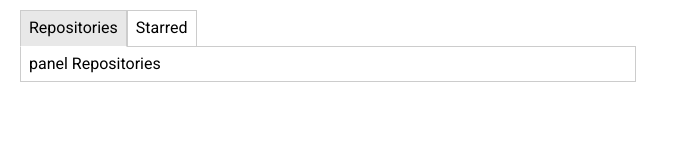
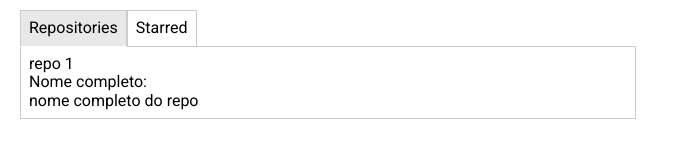
Before and after one commit to GuilhermeCostaDF/apigithub, a React (Create React App) app: page / in a window 1280 px wide. Shown: the part 244-402 px from the top of the page, without its empty margins (0-682 px from the left). Built offline with nearby package versions, Linux system fonts and the light colour scheme.

Commit message:
criando context api para consumir as infos da api

```diff
--- a/src/App.js
+++ b/src/App.js
@@ -2,16 +2,18 @@ import Layout from "./Components/layout";
 import Profile from "./Components/profile";
 import Repositories from "./Components/repos";
 import  {ResetCSS } from "./global/resetCSS"
+import GithubProvider from "./providers/github-provider";
 
 function App() {
   return(
     <main>
+      <GithubProvider>
       <ResetCSS />
       <Layout >
         <Profile />
         <Repositories />
       </Layout>
-
+      </GithubProvider>
     </main>
   )
 }
--- a/src/Components/profile/index.js
+++ b/src/Components/profile/index.js
@@ -1,7 +1,11 @@
 import React from 'react'
+import useGithub from '../../hooks/github-hooks'
 import * as S from './styled'
 
 const Profile = () => {
+
+    const { githubState } = useGithub();
+
     return (
         <S.Wrapper>
             <S.WrapperImg
@@ -9,7 +13,7 @@ const Profile = () => {
                 alt="avatar do usuario" />
             <S.WrapperInfosUser>
                 <div>
-                    <h1>Guilherme Costa</h1>
+                    <h1> {githubState.user.name} </h1>
                     <S.WrapperUserName>
                         <h3>Username: </h3>
                         <a href="https://github.com/GuilhermeCostaDF" target="_blank" rel="noreferrer">GuilhermeCostaDF</a>
--- a/src/Components/repos/index.js
+++ b/src/Components/repos/index.js
@@ -1,4 +1,5 @@
 import React from 'react'
+import RepositoryItem from '../repository-item'
 import * as S from './styled'
 
 export default function Repositories() {
@@ -11,8 +12,20 @@ export default function Repositories() {
         <S.WrapperTab>Repositories</S.WrapperTab>
         <S.WrapperTab>Starred</S.WrapperTab>
       </S.WrapperTabList>
-        <S.WrapperTabPanel>panel Repositories</S.WrapperTabPanel>
-        <S.WrapperTabPanel>panel Starred</S.WrapperTabPanel>
+      <S.WrapperTabPanel>
+        <RepositoryItem
+          name="repo 1"
+          linkToRepo="https://github.com/GuilhermeCostaDF"
+          fullName = "nome completo do repo"
+        />
+      </S.WrapperTabPanel>
+      <S.WrapperTabPanel>
+        <RepositoryItem
+          name="repo 2"
+          linkToRepo="https://github.com/GuilhermeCostaDF"
+          fullName = "nome completo do repo"
+        />
+      </S.WrapperTabPanel>
 
     </S.WrapperTabs>
   )
--- /dev/null
+++ b/src/Components/repository-item/index.js
@@ -0,0 +1,16 @@
+import React from 'react'
+
+export default function RepositoryItem({name, linkToRepo, fullName}) {
+  return (
+    <div>
+        <h2>{name}</h2>
+        <h4>Nome completo: </h4>
+        <a
+            href= {linkToRepo}
+            target="_blank"
+            rel="noreferrer">
+                {fullName}
+        </a>
+    </div>
+  )
+}
--- /dev/null
+++ b/src/hooks/github-hooks.js
@@ -0,0 +1,11 @@
+import { useContext } from "react";
+import { GithubContext } from "../providers/github-provider";
+
+
+const useGithub = () => {
+    const { githubState } = useContext(GithubContext);
+
+    return { githubState } ;
+};
+
+export default useGithub;
--- /dev/null
+++ b/src/providers/github-provider.js
@@ -0,0 +1,48 @@
+import React, { createContext, useState } from 'react'
+
+export const GithubContext = createContext({
+  user: {
+
+  },
+
+  repositories: [],
+
+  starred: [],
+
+});
+
+const GithubProvider = ( {children} ) =>  {
+
+  const [githubState, setGithubState] = useState({
+    user: {
+      login: undefined,
+      name: 'Guilherme Costa',
+      publicUrl: undefined,
+      company: undefined,
+      location: undefined,
+      bio: undefined,
+      blog: undefined,
+      followers: 0,
+      following: 0,
+      public_gists: 0,
+      public_repos: 0,
+    },
+
+    repositories: [],
+
+    starred: [],
+  } );
+
+  const contextValue = {
+    githubState,
+  }
+
+
+  return (
+    <GithubContext.Provider value={contextValue}>
+      {children}
+    </GithubContext.Provider>
+  )
+}
+
+export default GithubProvider;
```
Lines whose indentation alone changed are shown as unchanged.
